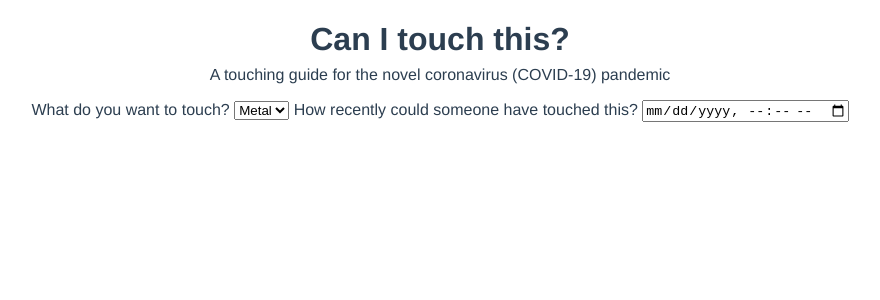
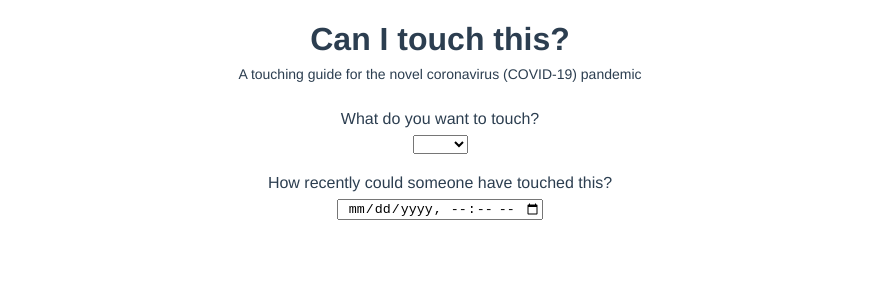
Before and after one commit to 2ndTwo/can-I-touch-this, a Vue app: page / in a window 1280 px wide. Shown: the top 300 px of the page, without its empty margins (200-1080 px from the left). Built offline with nearby package versions, Linux system fonts and the light colour scheme.

Commit message:
feat(app.vue): add logic for touchability
Create function that returns "Yes" or "No" depending on whether or not an object is touchable. An
object's touchability is based on its lifetime property, which represents COVID-19's viability for
that object.

```diff
--- a/src/App.vue
+++ b/src/App.vue
@@ -7,15 +7,29 @@
 
     <label class="field field__label">
       What do you want to touch?
-      <select class="field__input field__select">
-        <option name="metal">Metal</option>
+      <select
+        class="field__input field__select"
+        v-model="rawSelectedObject"
+        required
+      >
+        <option></option>
+        <option>Metal</option>
       </select>
     </label>
 
     <label class="field field__label">
       How recently could someone have touched this?
-      <input class="field field__input" type="datetime-local" />
+      <input
+        class="field__input"
+        type="datetime-local"
+        v-model="touchedTime"
+        required
+      />
     </label>
+
+    <div v-if="showResult">
+      <p class="result">{{ canTheyTouchThis }}</p>
+    </div>
   </div>
 </template>
 
@@ -26,12 +40,40 @@
   name: "App",
   data() {
     return {
+      rawSelectedObject: "",
+      touchedTime: null,
       touchableObjects: {
         metal: {
           lifetime: moment.duration(5, "days")
         }
       }
     };
+  },
+  computed: {
+    showResult() {
+      return this.selectedObject && this.touchedTime;
+    },
+    selectedObject() {
+      return this.rawSelectedObject.toLowerCase();
+    },
+    canTheyTouchThis() {
+      if (
+        !(this.selectedObject in this.touchableObjects) ||
+        !this.touchedTime
+      ) {
+        return "";
+      }
+
+      const selectedObjectLifetime = this.touchableObjects[this.selectedObject]
+        .lifetime;
+      const touchedTime = moment(this.touchedTime);
+      const durationDiff = moment.duration(moment().diff(touchedTime));
+      if (durationDiff.asHours() > selectedObjectLifetime.asHours()) {
+        return "Yes";
+      } else {
+        return "No";
+      }
+    }
   }
 };
 </script>
@@ -44,10 +86,24 @@
   text-align: center;
   color: #2c3e50;
 }
+
 h1 {
   margin-bottom: 0.25em;
 }
 .sub-heading {
-  margin: 0 0 1em;
+  font-size: 0.875rem;
+  margin: 0 0 2em;
+}
+
+.field {
+  display: block;
+  text-align: center;
+  margin: 1.25em;
+
+  &__input {
+    display: block;
+    margin: 0.5em auto;
+    text-align: center;
+  }
 }
 </style>
```
